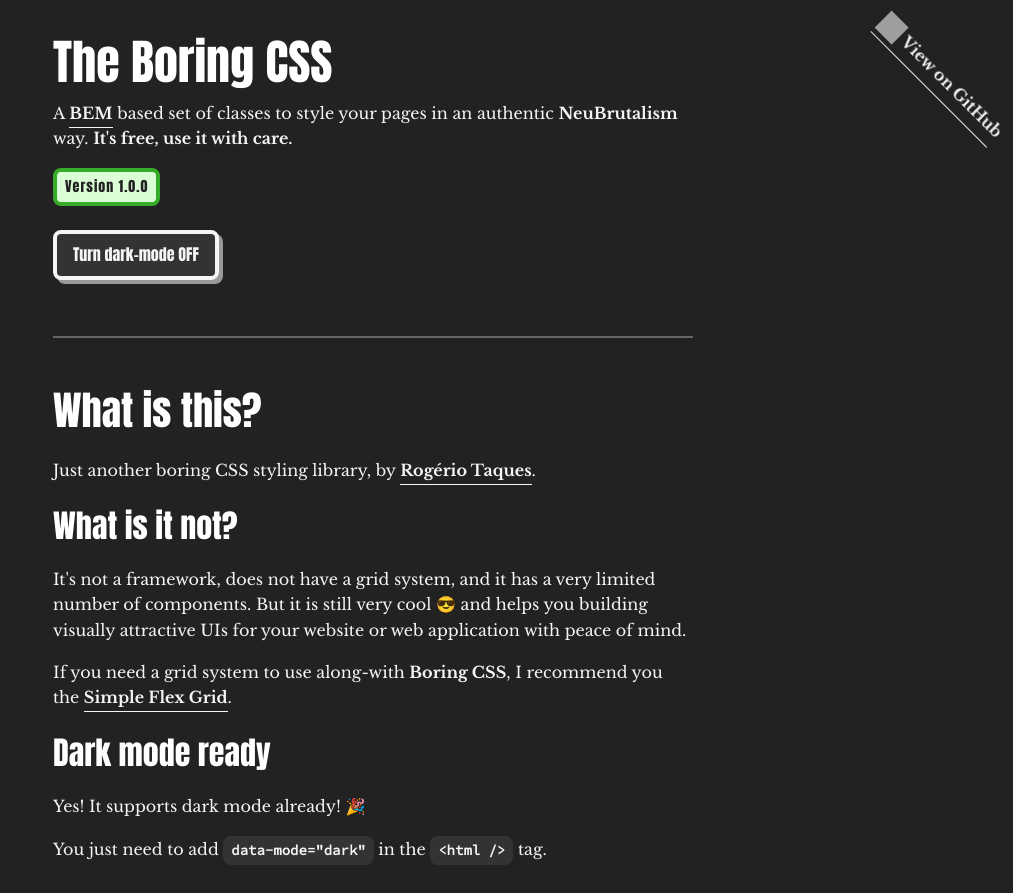
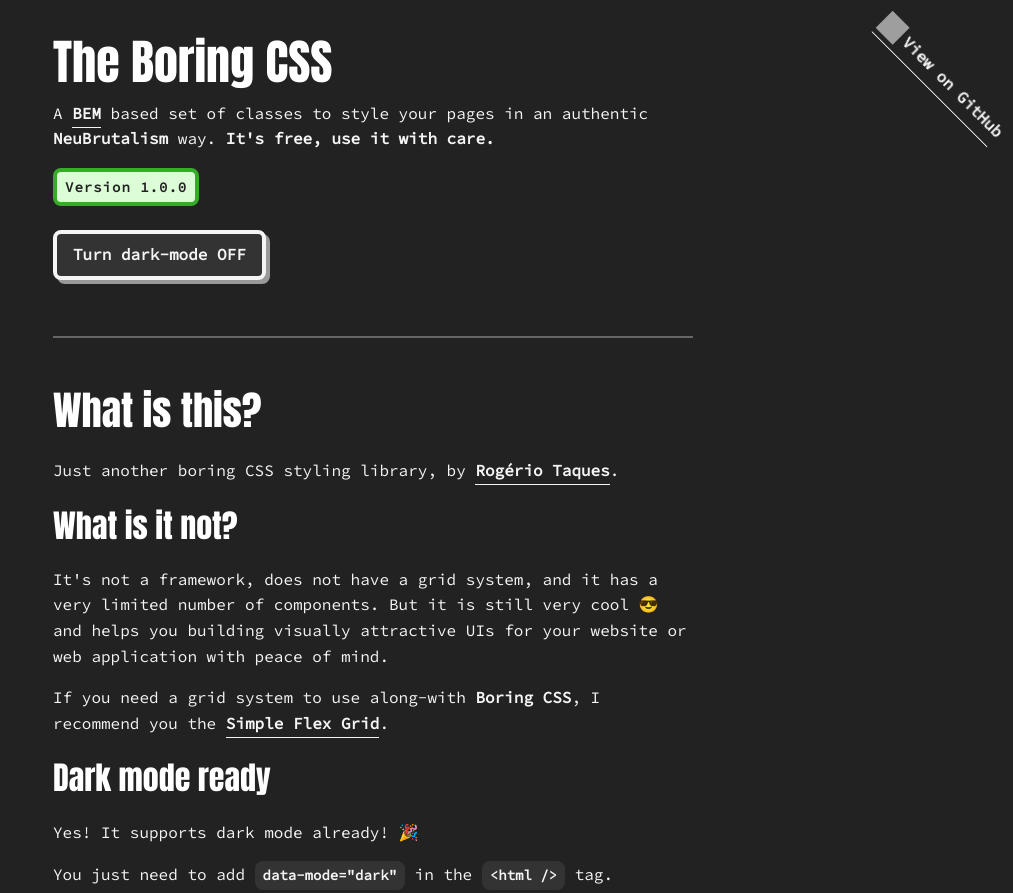
Before and after one commit to rogeriotaques/boring-css, a plain HTML site: page index.html in a window 1280 px wide. Shown: the top 893 px of the page, without its empty margins (267-1280 px from the left). Drawn offline with nearby package versions, Linux system fonts and the light colour scheme; grey boxes are pictures that could not be loaded.

Commit message:
chore: update font-family and minor design tweaks

```diff
--- a/boring.css
+++ b/boring.css
@@ -9,7 +9,7 @@
 
 @charset "UTF-8";
 
-@import url('https://fonts.googleapis.com/css2?family=Libre+Baskerville:ital,wght@0,400;0,700;1,400&family=Source+Code+Pro&display=swap');
+@import url('https://fonts.googleapis.com/css2?family=Source+Code+Pro&display=swap');
 
 :root {
   color-scheme: light dark;
@@ -65,7 +65,7 @@
 
 * {
   color: var(--c-black-pure);
-  font-family: 'Libre Baskerville', serif;
+  font-family: 'Source Code Pro', monospace;
   font-weight: 400;
   font-size: 16px;
   line-height: 1.6;
@@ -263,7 +263,6 @@
   min-width: 65px;
   text-align: center;
   cursor: default;
-  font-family: Impact, Haettenschweiler, 'Arial Narrow Bold', sans-serif;
   font-size: 14px;
   font-weight: 700;
   letter-spacing: 1px;
@@ -350,7 +349,6 @@
   border: var(--s-border-width) solid var(--c-grey-dark);
   border-radius: var(--s-border-radius);
   color: var(--c-grey-dark);
-  font-family: Impact, Haettenschweiler, 'Arial Narrow Bold', sans-serif;
   font-weight: 700;
   padding: 8px 16px;
   margin: 0 4px 8px 0;
@@ -537,7 +535,6 @@
   flex: 1 1 auto;
   text-align: center;
   text-decoration: none;
-  font-family: Impact, Haettenschweiler, 'Arial Narrow Bold', sans-serif;
   transition: background-color 0.15s ease;
 }
 
--- a/index.html
+++ b/index.html
@@ -612,8 +612,6 @@
 
         <section id="progress">
           <h3>Progress</h3>
-
-          E.g. <code>&lt;div class="progress progress--75" /&gt;</code>
           <div class="progress progress--75">75%</div>
 
           <br />
@@ -639,7 +637,6 @@
 
           <br />
 
-          E.g. <code>&lt;div class="progress progress--infinite" /&gt;</code>
           <div class="progress progress--infinite"></div>
 
           <br />
--- a/page.css
+++ b/page.css
@@ -19,6 +19,8 @@
     align-items: center;
     font-family: 'Arial', sans-serif;
     transform: rotate(45deg);
+    backdrop-filter: blur(5px);
+    z-index: 100;
 }
 
 .github-badge a {
```
